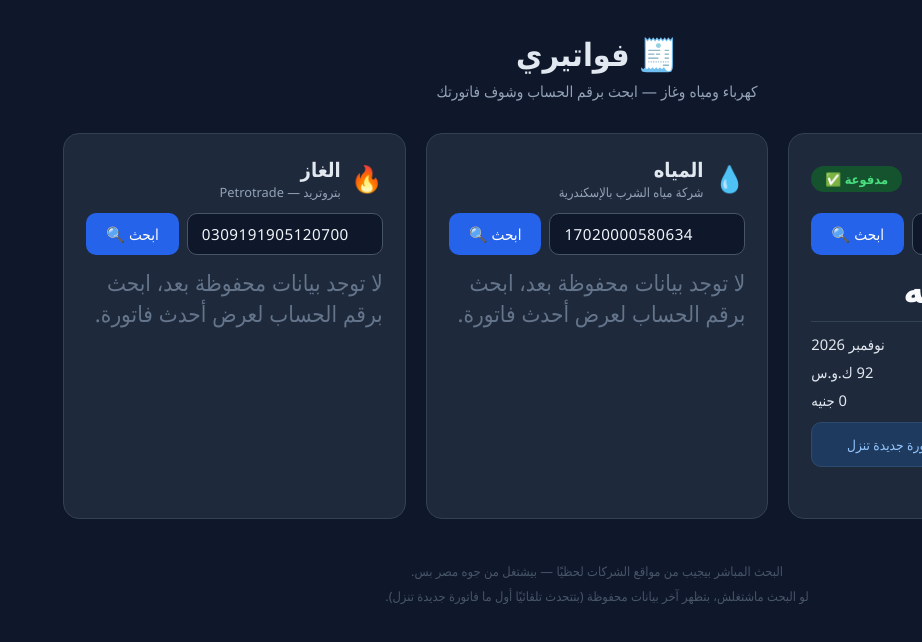
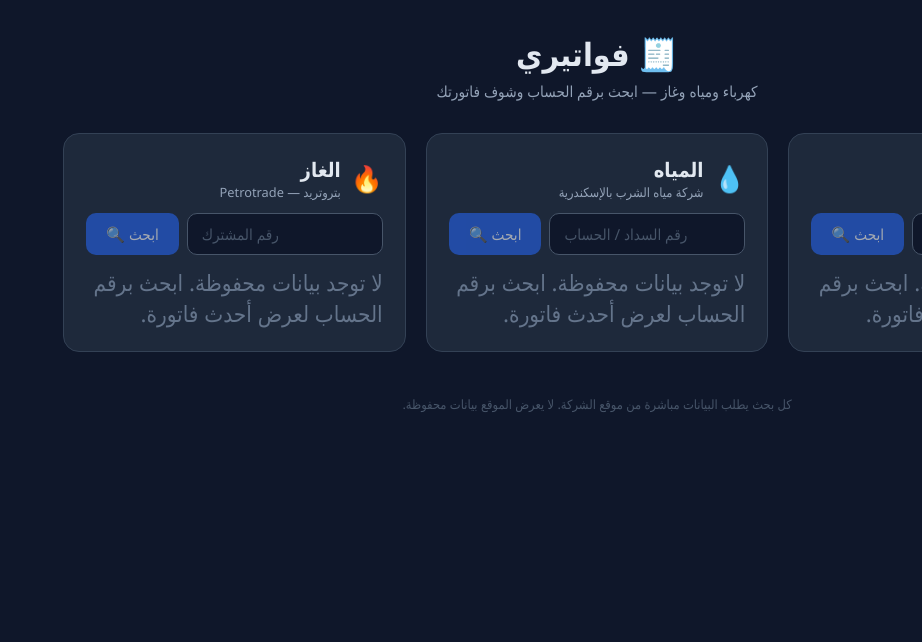
Before and after one commit to Ahmedadel2004-a/palm, a Next.js app in the folder bills-app/: page / in a window 1280 px wide. Shown: the top 642 px of the page, without its empty margins (358-1280 px from the left). Built offline with nearby package versions, Linux system fonts and the light colour scheme.

Commit message:
إزالة بيانات الفواتير المحفوظة

```diff
--- a/bills-app/app/page.jsx
+++ b/bills-app/app/page.jsx
@@ -1,12 +1,32 @@
 "use client";
 
 import { useState } from "react";
-import billsData from "../data/bills.json";
 
 const UTILITIES = [
-  { key: "electricity", icon: "⚡", param: "ref" },
-  { key: "water", icon: "💧", param: "account" },
-  { key: "gas", icon: "🔥", param: "sub" },
+  {
+    key: "electricity",
+    label: "الكهرباء",
+    company: "شركة الاسكندرية لتوزيع الكهرباء",
+    accountHint: "الرقم الآلي / كود السداد",
+    icon: "⚡",
+    param: "ref",
+  },
+  {
+    key: "water",
+    label: "المياه",
+    company: "شركة مياه الشرب بالإسكندرية",
+    accountHint: "رقم السداد / الحساب",
+    icon: "💧",
+    param: "account",
+  },
+  {
+    key: "gas",
+    label: "الغاز",
+    company: "بتروتريد — Petrotrade",
+    accountHint: "رقم المشترك",
+    icon: "🔥",
+    param: "sub",
+  },
 ];
 
 function StatusBadge({ paid }) {
@@ -17,42 +37,11 @@ function StatusBadge({ paid }) {
   return null;
 }
 
-function SavedView({ saved }) {
-  const hasData = saved.amount != null || saved.month != null;
+function EmptyView() {
   return (
-    <>
-      {hasData ? (
-        <>
-          <div className="amount">{saved.amount || "—"}</div>
-          <div className="rows">
-            <div className="row">
-              <span className="k">شهر الفاتورة</span>
-              <span>{saved.month || "—"}</span>
-            </div>
-            {saved.consumption != null && (
-              <div className="row">
-                <span className="k">الاستهلاك</span>
-                <span>{saved.consumption}</span>
-              </div>
-            )}
-            {saved.arrears != null && (
-              <div className="row">
-                <span className="k">المديونية</span>
-                <span>{saved.arrears}</span>
-              </div>
-            )}
-          </div>
-        </>
-      ) : (
-        <div className="amount-na">
-          لا توجد بيانات محفوظة بعد، ابحث برقم الحساب لعرض أحدث فاتورة.
-        </div>
-      )}
-      {hasData && saved.note && <div className="saved-note">💾 {saved.note}</div>}
-      {saved.lastUpdated && (
-        <div className="checked-at">آخر تحديث: {saved.lastUpdated}</div>
-      )}
-    </>
+    <div className="amount-na">
+      لا توجد بيانات محفوظة. ابحث برقم الحساب لعرض أحدث فاتورة.
+    </div>
   );
 }
 
@@ -93,9 +82,8 @@ function LiveView({ data }) {
   );
 }
 
-function Card({ utility, icon, param }) {
-  const saved = billsData[utility] || {};
-  const [number, setNumber] = useState(saved.accountNumber || "");
+function Card({ utility, label, company, accountHint, icon, param }) {
+  const [number, setNumber] = useState("");
   // idle | loading | ok | fail
   const [state, setState] = useState("idle");
   const [live, setLive] = useState(null);
@@ -128,13 +116,11 @@ function Card({ utility, icon, param }) {
         <div className="card-title">
           <span className="card-icon">{icon}</span>
           <div>
-            {saved.label || utility}
-            <div className="company">{saved.company || ""}</div>
+            {label}
+            <div className="company">{company}</div>
           </div>
         </div>
-        <StatusBadge
-          paid={state === "ok" ? live?.paid : state === "fail" ? null : saved.paid}
-        />
+        <StatusBadge paid={state === "ok" ? live?.paid : null} />
       </div>
 
       <form className="search-row" onSubmit={search}>
@@ -145,8 +131,8 @@ function Card({ utility, icon, param }) {
           dir="ltr"
           value={number}
           onChange={(e) => setNumber(e.target.value)}
-          placeholder={saved.accountHint || "رقم الحساب"}
-          aria-label={saved.accountHint || "رقم الحساب"}
+          placeholder={accountHint}
+          aria-label={accountHint}
         />
         <button
           className="search-btn"
@@ -168,7 +154,7 @@ function Card({ utility, icon, param }) {
       ) : state === "ok" && live ? (
         <LiveView data={live} />
       ) : (
-        <SavedView saved={saved} />
+        <EmptyView />
       )}
     </div>
   );
@@ -182,16 +168,13 @@ export default function Home() {
         <p>كهرباء ومياه وغاز — ابحث برقم الحساب وشوف فاتورتك</p>
       </div>
       <div className="cards">
-        {UTILITIES.map((u) => (
-          <Card key={u.key} utility={u.key} icon={u.icon} param={u.param} />
+        {UTILITIES.map((utility) => (
+          <Card key={utility.key} {...utility} />
         ))}
       </div>
       <div className="footer">
-        البحث المباشر بيجيب من مواقع الشركات لحظيًا — بيشتغل من جوه مصر بس.
-        <br />
-        لو البحث ماشتغلش، بتظهر آخر بيانات محفوظة (بتتحدث تلقائيًا أول ما
-        فاتورة جديدة تنزل).
+        كل بحث يطلب البيانات مباشرة من موقع الشركة. لا يعرض الموقع بيانات محفوظة.
       </div>
     </main>
   );
-          }
+}
```
